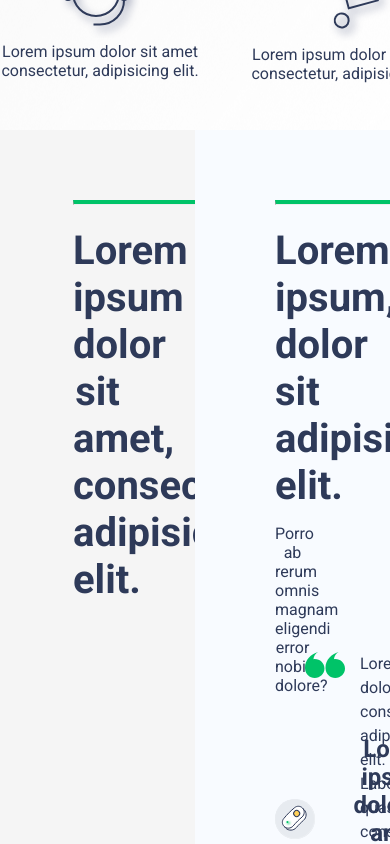
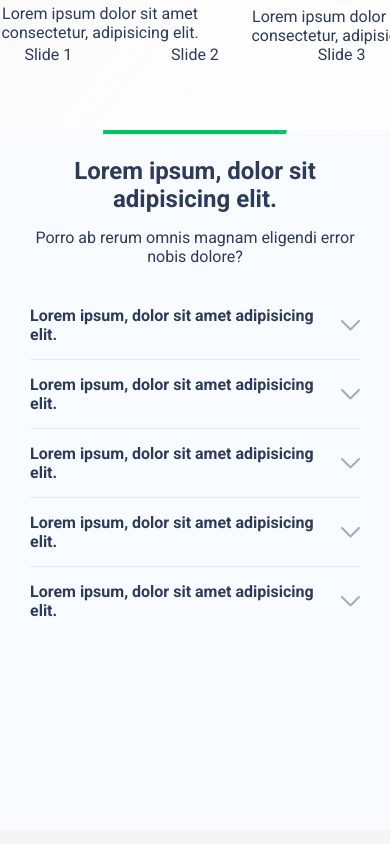
Before and after one commit to sed9xa/Product24, a Vue app: page / in a window 390 px wide. Shown: the part 980-1824 px from the top of the page. Built offline with nearby package versions, Linux system fonts and the light colour scheme.

Commit message:
footer adaptive added

```diff
--- a/package.json
+++ b/package.json
@@ -8,6 +8,7 @@
   },
   "dependencies": {
     "core-js": "^3.8.3",
+    "swiper": "^8.4.2",
     "vue": "^3.2.13"
   },
   "devDependencies": {
--- a/src/App.vue
+++ b/src/App.vue
@@ -2,7 +2,8 @@
   <product-nav></product-nav>
   <product-main></product-main>
   <footer class="footer">
-    <product-blog></product-blog><product-answers></product-answers>
+    <product-blog class="footer__blog"></product-blog
+    ><product-answers class="footer__answers"></product-answers>
   </footer>
 </template>
 
@@ -36,8 +37,20 @@ h3 {
   text-align: center;
   color: #2e3a59;
 }
-.footer{
+.footer {
   display: flex;
   min-height: 830px;
 }
+@media (max-width: 1400px) {
+  .footer {
+    flex-direction: column-reverse;
+  }
+  .footer__blog {
+    width: 100%;
+  }
+  .footer__answers {
+    width: 100%;
+    min-height: 700px;
+  }
+}
 </style>
--- a/src/components/UI/productTitle.vue
+++ b/src/components/UI/productTitle.vue
@@ -20,4 +20,9 @@ export default {};
   font-weight: 700;
   font-size: 40px;
 }
+@media (max-width: 600px) {
+  .product__title{
+    font-size: 24px;
+  }
+}
 </style>
--- a/src/components/answerToggler.vue
+++ b/src/components/answerToggler.vue
@@ -15,6 +15,7 @@
 
       <img
         @click="this.$emit('textToggle', answer.id)"
+        :class="{ rotated: answer.active }"
         src="@/assets/images/arrowIcon.svg"
         alt=""
         class="toggler__arrow"
@@ -36,7 +37,7 @@ export default {
 
 <style>
 .answer__toggler {
-    padding: 15px 0;
+  padding: 15px 0;
 }
 .toggler__show {
   display: flex;
@@ -62,12 +63,31 @@ export default {
 }
 .toggler__arrow {
   cursor: pointer;
+  transition: 0.2s;
 }
 .toggler__hide {
+  transition: 0.2s;
 }
 .toggler__text {
   max-width: 560px;
   margin-left: 65px;
   text-align: left;
 }
+.rotated {
+  transform: rotate(180deg);
+}
+@media (max-width: 800px) {
+  .toggler__pic {
+    display: none;
+  }
+  .toggler__title {
+    font-size: 16px;
+    text-align: left;
+  }
+  .toggler__text{
+    margin-left: 0;
+    margin-top: 10px;
+    text-align: left;
+  }
+}
 </style>
--- a/src/components/productAnswers.vue
+++ b/src/components/productAnswers.vue
@@ -71,14 +71,19 @@ export default {
   methods: {
     textToggle(id) {
       for (let i = 0; i < this.answers.length; i++) {
-        this.answers[i].active = false;
+        //this.answers[i].active = false;
         if (this.answers[i].id === id) {
-          if (this.answers[i].active) {
+          console.log(this.answers[i].id, id, this.answers[i].active);
+          if (this.answers[i].active === true) {
             this.answers[i].active = false;
-          } else {
+          } else if (this.answers[i].active === false) {
             this.answers[i].active = true;
           }
         }
+        else{
+          this.answers[i].active = false;
+        }
+
       }
     },
   },
@@ -110,4 +115,9 @@ export default {
 .answers__toggler:last-child {
   border: none;
 }
+@media (max-width: 600px) {
+  .answers__container{
+    margin: 0 30px;
+  }
+}
 </style>
--- a/src/components/productBlog.vue
+++ b/src/components/productBlog.vue
@@ -92,10 +92,10 @@ export default {
   padding-left: 70px;
 }
 .bigitem__content::after,
-.bigitem__content::before{
+.bigitem__content::before {
   position: absolute;
-    content: '';
-    background-image: url('@/assets/images/commas.svg');
+  content: "";
+  background-image: url("@/assets/images/commas.svg");
   width: 40px;
   height: 26px;
 }
@@ -137,5 +137,43 @@ export default {
   transform: translateY(-5px);
   margin-right: 20px;
 }
+@media (max-width: 700px) {
+  .blog__container {
+    margin: 70px 15px;
+  }
+  .blog__bigitem {
+    flex-direction: column;
+    box-shadow: 0px 8px 16px rgba(0, 195, 104, 0.24);
+    border-radius: 32px;
+    padding-bottom: 15px;
+  }
+  .bigitem__content {
+    padding: 0 10px;
+  }
+  .bigitem__content-text {
+    text-align: center;
+  }
+  .bigitem__content-author {
+    text-align: center;
+  }
+  .bigitem__content::after,
+  .bigitem__content::before {
+    background-image: url("@/assets/images/commasGray.svg");
+    top: -20%;
+  }
 
+  .blog__smallitems {
+    flex-direction: column-reverse;
+  }
+  .blog__smallitem {
+    width: 100%;
+    margin-bottom: 30px;
+  }
+}
+@media (max-width:400px) {
+  .bigitem__img{
+    width: 100px;
+    height: 100px;
+  }
+}
 </style>
--- a/src/components/productMain.vue
+++ b/src/components/productMain.vue
@@ -41,15 +41,28 @@
           >
         </div>
       </div>
+      <swiper
+        :slides-per-view="3"
+        :space-between="50"
+        @swiper="onSwiper"
+        @slideChange="onSlideChange"
+      >
+        <swiper-slide>Slide 1</swiper-slide>
+        <swiper-slide>Slide 2</swiper-slide>
+        <swiper-slide>Slide 3</swiper-slide>
+        ...
+      </swiper>
     </div>
   </main>
 </template>
 
 <script>
+import { Swiper, SwiperSlide } from "swiper/vue";
+import "swiper/css";
 import berryBlock from "./berryBlock.vue";
 import productTitle from "./UI/productTitle.vue";
 export default {
-  components: { berryBlock, productTitle },
+  components: { berryBlock, productTitle, Swiper, SwiperSlide },
 };
 </script>
 
--- a/src/components/productNav.vue
+++ b/src/components/productNav.vue
@@ -22,7 +22,7 @@
             >
           </div>
         </div>
-        <nav-item class="navbat__exit">Button</nav-item>
+        <nav-item class="navbar__exit">Button</nav-item>
       </div>
     </div>
   </nav>
@@ -76,9 +76,27 @@ export default {
 }
 .navbar_item {
   margin-left: 8vw;
-   transition: 0.2s;
+  transition: 0.2s;
 }
-.navbat__exit {
+.navbar__exit {
   height: 32px;
 }
+@media (max-width: 1000px) {
+  .navbar_item {
+    margin-left: 10px;
+  }
+}
+@media (max-width: 800px) {
+  .navbar_item {
+    display: none;
+  }
+}
+@media (max-width: 500px) {
+  .navbar__exit {
+    display: none;
+  }
+  .navbar__logo-img{
+    width: 100%;
+  }
+}
 </style>
```
Also changed, not shown: src/components/UI/slider.vue (added, +43 -0 lines), src/assets/images/commasGray.svg (added), 1 other file (tests, documents, lock files or other folders). Lines whose indentation alone changed are shown as unchanged.
